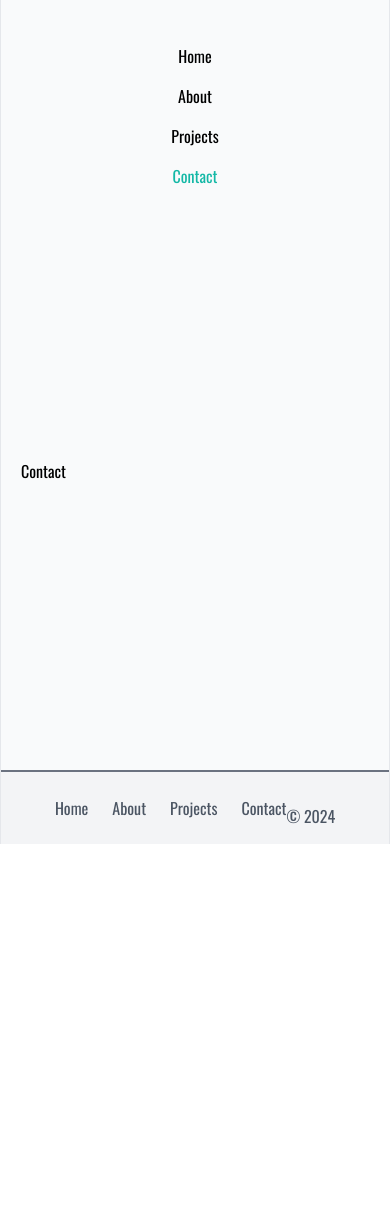
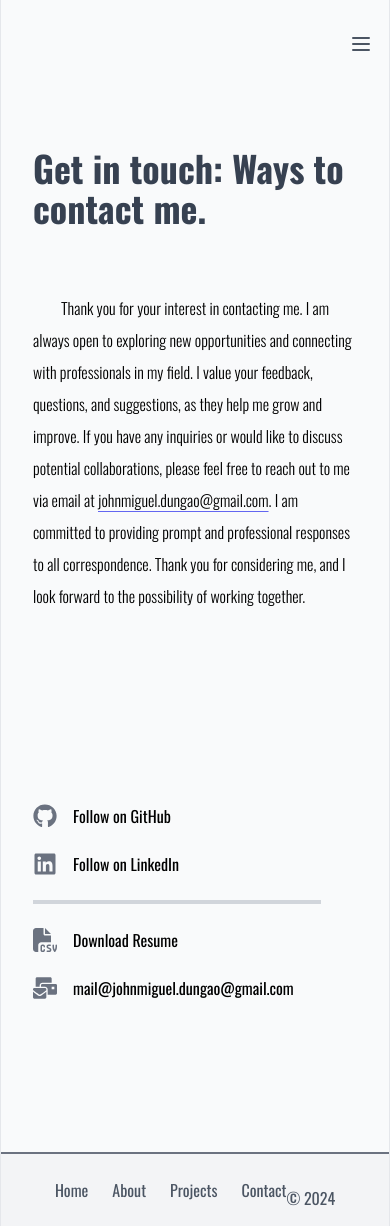
Before and after one commit to jdungao15/personal-website, a React (Vite) app: page /contact in a window 390 px wide. Before the commit the page ends 844 px from the top, so only its background shows below. Built offline with nearby package versions, Linux system fonts and the light colour scheme; the HTML template or start-up script is replaced by a standard one.

Commit message:
Refactor responsiveness and update styles in App, Projects, and Contact components

```diff
--- a/src/App.jsx
+++ b/src/App.jsx
@@ -9,9 +9,9 @@ import Footer from "./components/Footer";
 const App = () => {
   return (
     <div className="bg-gray-100 w-full">
-      <div className="bg-gray-50 min-h-screen w-full md:w-[75%] mx-auto pt-3  border-x flex flex-col justify-between">
+      <div className="bg-gray-50 min-h-screen w-full md:w-[75%] mx-auto pt-3 border-x flex flex-col justify-between">
         <Navbar />
-        <div className="container mx-auto pt-8 px-5">
+        <div className="flex-grow px-4 md:px-8 py-8">
           <Routes>
             <Route path="/" element={<Home />} />
             <Route path="/about" element={<About />} />
--- a/src/components/Navbar.jsx
+++ b/src/components/Navbar.jsx
@@ -1,44 +1,157 @@
 import { Link, useLocation } from "react-router-dom";
+import { useState } from "react";
 
 const Navbar = () => {
   const location = useLocation();
+  const [isOpen, setIsOpen] = useState(false);
+
+  const toggleMenu = () => {
+    setIsOpen(!isOpen);
+  };
 
   return (
-    <nav className="p-4">
-      <div className="flex flex-col sm:flex-row gap-4 sm:gap-x-4 p-4 sm:rounded-full sm:shadow-lg mx-auto justify-between px-6 max-w-lg">
+    <nav>
+      <div className="max-w-7xl mx-auto px-4 sm:px-6 lg:px-8">
+        <div className="flex items-center justify-between h-16">
+          <div className="flex items-center mx-auto">
+            <div className="hidden md:block">
+              <div className="flex items-center bg-white rounded-full shadow-md px-6 py-2">
                 <Link
-          className={`hover:text-teal-500 text-center ${
-            location.pathname === "/" ? "text-teal-500" : ""
+                  className={`px-3 py-2 rounded-md text-sm font-medium ${
+                    location.pathname === "/"
+                      ? "text-teal-500"
+                      : "text-gray-600 hover:text-teal-500"
                   }`}
                   to="/"
                 >
                   Home
                 </Link>
                 <Link
-          className={`hover:text-teal-500 text-center ${
-            location.pathname === "/about" ? "text-teal-500" : ""
+                  className={`px-3 py-2 rounded-md text-sm font-medium ${
+                    location.pathname === "/about"
+                      ? "text-teal-500"
+                      : "text-gray-600 hover:text-teal-500"
                   }`}
                   to="/about"
                 >
                   About
                 </Link>
                 <Link
-          className={`hover:text-teal-500 text-center ${
-            location.pathname === "/projects" ? "text-teal-500" : ""
+                  className={`px-3 py-2 rounded-md text-sm font-medium ${
+                    location.pathname === "/projects"
+                      ? "text-teal-500"
+                      : "text-gray-600 hover:text-teal-500"
                   }`}
                   to="/projects"
                 >
                   Projects
                 </Link>
                 <Link
-          className={`hover:text-teal-500 text-center ${
-            location.pathname === "/contact" ? "text-teal-500" : ""
+                  className={`px-3 py-2 rounded-md text-sm font-medium ${
+                    location.pathname === "/contact"
+                      ? "text-teal-500"
+                      : "text-gray-600 hover:text-teal-500"
                   }`}
                   to="/contact"
                 >
                   Contact
                 </Link>
               </div>
+            </div>
+          </div>
+          <div className="-mr-2 flex md:hidden">
+            <button
+              onClick={toggleMenu}
+              type="button"
+              className="inline-flex items-center justify-center p-2 rounded-md text-gray-600 hover:text-teal-500 focus:outline-none focus:ring-2 focus:ring-offset-2 focus:ring-offset-gray-800 focus:ring-white"
+              aria-controls="mobile-menu"
+              aria-expanded="false"
+            >
+              <span className="sr-only">Open main menu</span>
+              {!isOpen ? (
+                <svg
+                  className="block h-6 w-6"
+                  xmlns="http://www.w3.org/2000/svg"
+                  fill="none"
+                  viewBox="0 0 24 24"
+                  stroke="currentColor"
+                  aria-hidden="true"
+                >
+                  <path
+                    strokeLinecap="round"
+                    strokeLinejoin="round"
+                    strokeWidth="2"
+                    d="M4 6h16M4 12h16M4 18h16"
+                  />
+                </svg>
+              ) : (
+                <svg
+                  className="block h-6 w-6"
+                  xmlns="http://www.w3.org/2000/svg"
+                  fill="none"
+                  viewBox="0 0 24 24"
+                  stroke="currentColor"
+                  aria-hidden="true"
+                >
+                  <path
+                    strokeLinecap="round"
+                    strokeLinejoin="round"
+                    strokeWidth="2"
+                    d="M6 18L18 6M6 6l12 12"
+                  />
+                </svg>
+              )}
+            </button>
+          </div>
+        </div>
+      </div>
+
+      {isOpen && (
+        <div className="md:hidden" id="mobile-menu">
+          <div className="px-2 pt-2 pb-3 space-y-1 sm:px-3">
+            <Link
+              className={`block px-3 py-2 rounded-md text-base font-medium ${
+                location.pathname === "/"
+                  ? "text-teal-500"
+                  : "text-gray-600 hover:text-teal-500"
+              }`}
+              to="/"
+            >
+              Home
+            </Link>
+            <Link
+              className={`block px-3 py-2 rounded-md text-base font-medium ${
+                location.pathname === "/about"
+                  ? "text-teal-500"
+                  : "text-gray-600 hover:text-teal-500"
+              }`}
+              to="/about"
+            >
+              About
+            </Link>
+            <Link
+              className={`block px-3 py-2 rounded-md text-base font-medium ${
+                location.pathname === "/projects"
+                  ? "text-teal-500"
+                  : "text-gray-600 hover:text-teal-500"
+              }`}
+              to="/projects"
+            >
+              Projects
+            </Link>
+            <Link
+              className={`block px-3 py-2 rounded-md text-base font-medium ${
+                location.pathname === "/contact"
+                  ? "text-teal-500"
+                  : "text-gray-600 hover:text-teal-500"
+              }`}
+              to="/contact"
+            >
+              Contact
+            </Link>
+          </div>
+        </div>
+      )}
     </nav>
   );
 };
--- a/src/pages/Contact.jsx
+++ b/src/pages/Contact.jsx
@@ -1,7 +1,82 @@
-import React from "react";
+import { FaGithub } from "react-icons/fa";
+import { FaLinkedin } from "react-icons/fa";
+import { FaFileCsv } from "react-icons/fa6";
+import { FaMailBulk } from "react-icons/fa";
 
 const Contact = () => {
-  return <div>Contact</div>;
+  return (
+    <section className="py-10">
+      <div className="container mx-auto px-4">
+        <div className="flex flex-col">
+          <header className="mb-10">
+            <h1 className="text-4xl md:text-5xl lg:text-7xl font-bold text-left text-gray-700 mb-6">
+              Get in touch: Ways to contact me.
+            </h1>
+          </header>
+          <div className="flex flex-col lg:flex-row mb-20">
+            <div className="w-full lg:w-1/2 mb-8 lg:mb-0 font-light ">
+              <p className="indent-7 leading-loose">
+                Thank you for your interest in contacting me. I am always open
+                to exploring new opportunities and connecting with professionals
+                in my field. I value your feedback, questions, and suggestions,
+                as they help me grow and improve. If you have any inquiries or
+                would like to discuss potential collaborations, please feel free
+                to reach out to me via email at{" "}
+                <a
+                  className="underline decoration-1 decoration-indigo-500 underline-offset-4"
+                  href="mailto:johnmiguel.dungao@gmail.com"
+                >
+                  johnmiguel.dungao@gmail.com
+                </a>
+                . I am committed to providing prompt and professional responses
+                to all correspondence. Thank you for considering me, and I look
+                forward to the possibility of working together.
+              </p>
+            </div>
+          </div>
+          <div className="w-full lg:w-1/2 lg:pl-8 mt-20">
+            <div className="flex flex-col items-start space-y-6">
+              <a
+                className="cursor-pointer flex items-center"
+                href="https://github.com/jdungao15"
+                target="_blank"
+                rel="noopener noreferrer"
+              >
+                <FaGithub className="mr-4 text-gray-500 text-2xl" />
+                <span>Follow on GitHub</span>
+              </a>
+              <a
+                className="cursor-pointer flex items-center"
+                href="https://www.linkedin.com/in/johndungao/"
+                target="_blank"
+                rel="noopener noreferrer"
+              >
+                <FaLinkedin className="mr-4 text-gray-500 text-2xl" />
+                <span>Follow on LinkedIn</span>
+              </a>
+
+              <span className="border-2 w-72  border-gray-300"></span>
+              <a
+                className="cursor-pointer flex items-center"
+                download
+                href="../assets/johnmiguel.dungao-resume.pdf"
+              >
+                <FaFileCsv className="mr-4 text-gray-500 text-2xl" />
+                <span>Download Resume</span>
+              </a>
+              <a
+                className="cursor-pointer flex items-center"
+                href="mailto:johnmiguel.dungao@gmail.com"
+              >
+                <FaMailBulk className="mr-4 text-gray-500 text-2xl" />
+                <span>mail@johnmiguel.dungao@gmail.com</span>
+              </a>
+            </div>
+          </div>
+        </div>
+      </div>
+    </section>
+  );
 };
 
 export default Contact;
--- a/src/pages/Projects.jsx
+++ b/src/pages/Projects.jsx
@@ -3,22 +3,24 @@ import AllProjects from "../components/AllProjects";
 const Projects = () => {
   return (
     <section className="py-10">
-      <div className="container px-4 w-1/2 mx-auto">
+      <div className="container mx-auto px-4">
+        <div className="lg:w-1/2 mx-auto lg:mx-0">
           <header className="mb-10">
-          <h2 className="text-3xl lg:text-4xl font-bold text-left text-gray-700 mb-6">
+            <h2 className="text-3xl lg:text-4xl font-bold text-center lg:text-left text-gray-700 mb-6">
               Projects I&apos;ve made from an idea to reality.
             </h2>
-          <p className="text-lg text-left text-gray-600 leading-relaxed font-light">
+            <p className="text-lg text-center lg:text-left text-gray-600 leading-relaxed font-light">
               I&apos;ve worked on a variety of projects over the years, and
-            I&apos;m proud of the progress I&apos;ve made. My most proud project
-            is Zenkai. If you&apos;re interested in any of the projects
-            I&apos;ve made and would like to check out the code or suggest
-            improvements or enhancements you might have in mind, please feel
-            free to reach out!
+              I&apos;m proud of the progress I&apos;ve made. My most proud
+              project is Zenkai. If you&apos;re interested in any of the
+              projects I&apos;ve made and would like to check out the code or
+              suggest improvements or enhancements you might have in mind,
+              please feel free to reach out!
             </p>
           </header>
         </div>
         <AllProjects />
+      </div>
     </section>
   );
 };
```
Lines whose indentation alone changed are shown as unchanged.
